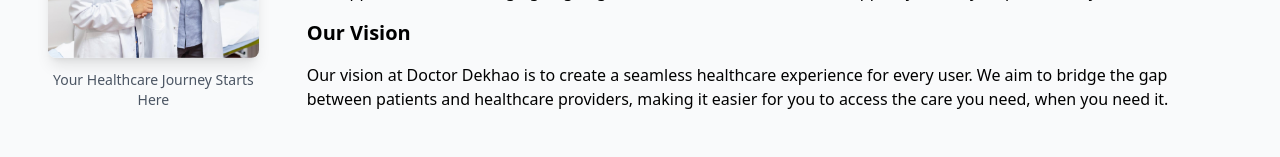
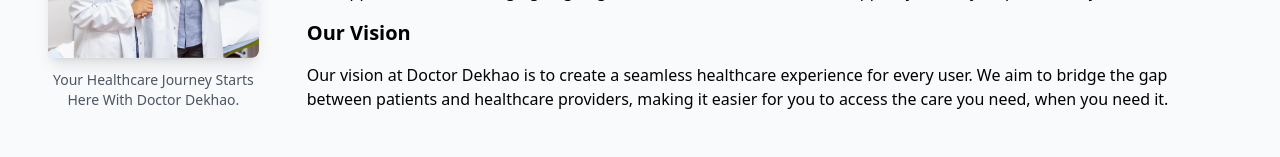
Before and after one commit to Al-AminWeb/doctor-dekhao-mern-stack, a React (Vite) app in the folder frontend/: page /about in a window 1280 px wide. Shown: the part 373-530 px from the top of the page. Built offline with nearby package versions, Linux system fonts and the light colour scheme.

Commit message:
update again all doctors

```diff
--- a/frontend/src/pages/About.jsx
+++ b/frontend/src/pages/About.jsx
@@ -21,7 +21,7 @@
                         className='w-full rounded-lg shadow-lg mb-3'
                     />
                     <figcaption className='text-sm text-gray-600 mt-2'>
-                        Your Healthcare Journey Starts Here
+                        Your Healthcare Journey Starts Here With Doctor Dekhao.
                     </figcaption>
                 </figure>
                 <div className='space-y-4'>
```
